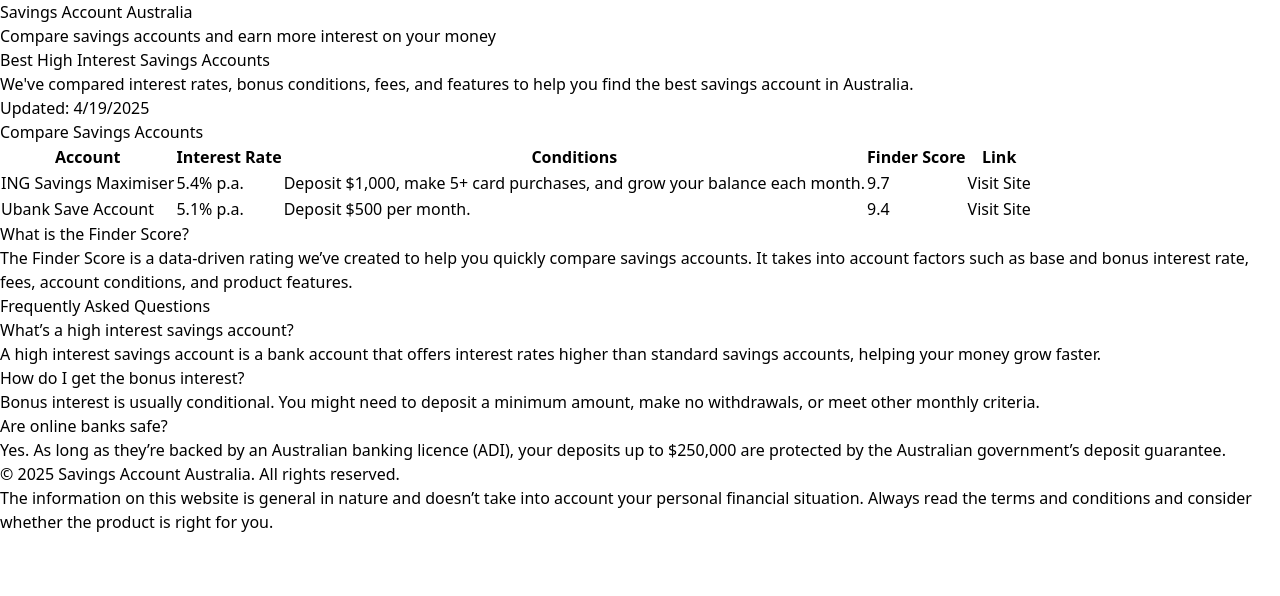
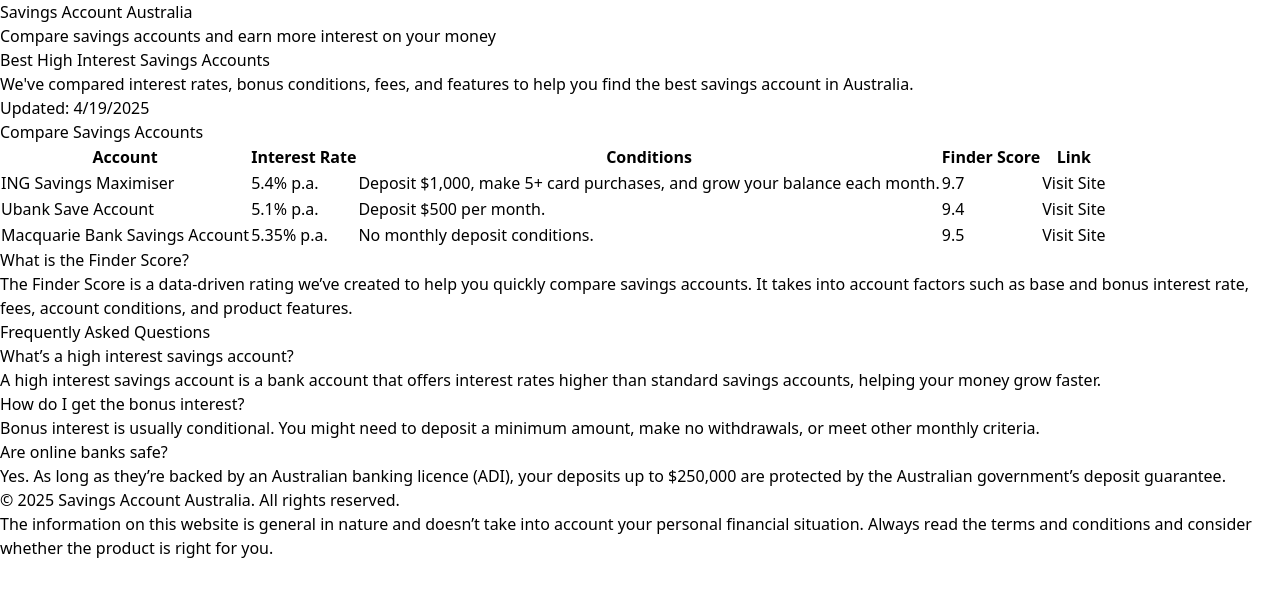
Before and after one commit to megambeast/fincompare, a React (Vite) app: page / in a window 1280 px wide. Shown: the top 596 px of the page. Built offline with nearby package versions, Linux system fonts and the light colour scheme.

Commit message:
Update SavingsAccountList.jsx

```diff
--- a/src/components/SavingsAccountList.jsx
+++ b/src/components/SavingsAccountList.jsx
@@ -1,46 +1,85 @@
-import React from 'react';
+import React, { useState } from 'react';
+import { ChevronDown, ChevronUp } from 'lucide-react';
 
-const savingsAccounts = [
+const initialAccounts = [
   {
     name: 'ING Savings Maximiser',
-    rate: '5.4% p.a.',
+    rate: 5.4,
+    rateDisplay: '5.4% p.a.',
     conditions: 'Deposit $1,000, make 5+ card purchases, and grow your balance each month.',
-    finderScore: 9.7,
+    score: 9.7,
     link: 'https://www.ing.com.au/savings/savings-maximiser.html',
   },
   {
     name: 'Ubank Save Account',
-    rate: '5.1% p.a.',
+    rate: 5.1,
+    rateDisplay: '5.1% p.a.',
     conditions: 'Deposit $500 per month.',
-    finderScore: 9.4,
+    score: 9.4,
     link: 'https://www.ubank.com.au/save',
   },
-  // Add more accounts as needed
+  {
+    name: 'Macquarie Bank Savings Account',
+    rate: 5.35,
+    rateDisplay: '5.35% p.a.',
+    conditions: 'No monthly deposit conditions.',
+    score: 9.5,
+    link: 'https://www.macquarie.com.au/bank-accounts/savings.html',
+  },
 ];
 
-const SavingsAccountList = () => {
+export default function SavingsAccountList() {
+  const [accounts, setAccounts] = useState(initialAccounts);
+  const [sortBy, setSortBy] = useState(null);
+  const [sortDir, setSortDir] = useState('desc');
+
+  const handleSort = (key) => {
+    const direction = sortBy === key && sortDir === 'asc' ? 'desc' : 'asc';
+    setSortBy(key);
+    setSortDir(direction);
+    const sorted = [...accounts].sort((a, b) => {
+      return direction === 'asc' ? a[key] - b[key] : b[key] - a[key];
+    });
+    setAccounts(sorted);
+  };
+
+  const SortIcon = ({ dir }) =>
+    dir === 'asc' ? <ChevronUp size={16} className="inline ml-1" /> : <ChevronDown size={16} className="inline ml-1" />;
+
   return (
-    <section>
-      <h2>Compare Savings Accounts</h2>
-      <table>
-        <thead>
+    <section className="max-w-6xl mx-auto bg-white shadow-md rounded-lg overflow-hidden mt-10">
+      <h2 className="text-xl font-bold px-6 pt-6 pb-2 text-[#1a365d]">Compare Savings Accounts</h2>
+      <div className="overflow-x-auto">
+        <table className="min-w-full divide-y divide-gray-200 text-sm">
+          <thead className="bg-gray-50 text-left text-gray-600 font-semibold sticky top-0 z-10">
             <tr>
-            <th>Account</th>
-            <th>Interest Rate</th>
-            <th>Conditions</th>
-            <th>Finder Score</th>
-            <th>Link</th>
+              <th className="px-6 py-4 bg-gray-50 whitespace-nowrap sticky left-0 z-10 border-r">Account</th>
+              <th className="px-6 py-4 cursor-pointer" onClick={() => handleSort('rate')}>
+                Interest Rate {sortBy === 'rate' && <SortIcon dir={sortDir} />}
+              </th>
+              <th className="px-6 py-4">Conditions</th>
+              <th className="px-6 py-4 cursor-pointer" onClick={() => handleSort('score')}>
+                Finder Score {sortBy === 'score' && <SortIcon dir={sortDir} />}
+              </th>
+              <th className="px-6 py-4">Link</th>
             </tr>
           </thead>
-        <tbody>
-          {savingsAccounts.map((account, index) => (
-            <tr key={index}>
-              <td>{account.name}</td>
-              <td>{account.rate}</td>
-              <td>{account.conditions}</td>
-              <td>{account.finderScore}</td>
-              <td>
-                <a href={account.link} target="_blank" rel="noopener noreferrer">
+          <tbody className="bg-white divide-y divide-gray-100">
+            {accounts.map((account, idx) => (
+              <tr key={idx} className="hover:bg-gray-50 transition">
+                <td className="px-6 py-4 font-medium text-[#1a365d] sticky left-0 bg-white border-r whitespace-nowrap">
+                  {account.name}
+                </td>
+                <td className="px-6 py-4 whitespace-nowrap">{account.rateDisplay}</td>
+                <td className="px-6 py-4 text-gray-600">{account.conditions}</td>
+                <td className="px-6 py-4 font-semibold">{account.score}</td>
+                <td className="px-6 py-4">
+                  <a
+                    href={account.link}
+                    target="_blank"
+                    rel="noopener noreferrer"
+                    className="text-[#2c7a7b] hover:underline font-medium"
+                  >
                     Visit Site
                   </a>
                 </td>
@@ -48,8 +87,7 @@
             ))}
           </tbody>
         </table>
+      </div>
     </section>
   );
-};
-
-export default SavingsAccountList;
+}
```
Lines whose indentation alone changed are shown as unchanged.
